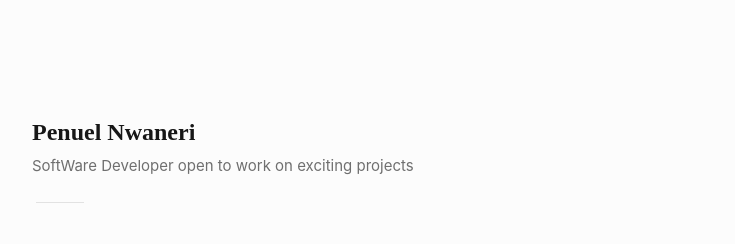
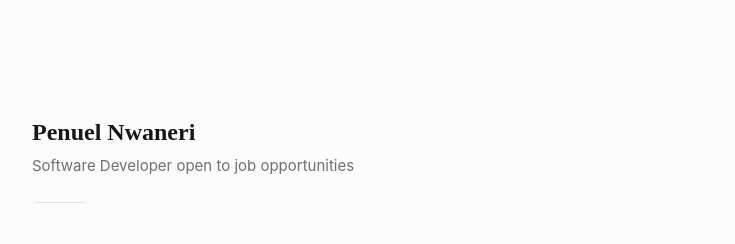
Before and after one commit to dannwaneri/portfolio_v4, a React (Create React App) app: page / in a window 1280 px wide. Shown: the top 244 px of the page, without its empty margins (264-999 px from the left). Built offline with nearby package versions, Linux system fonts and the light colour scheme.

Commit message:
edited Titlecontainer

```diff
--- a/public/index.html
+++ b/public/index.html
@@ -24,7 +24,7 @@
       work correctly both with client-side routing and a non-root public URL.
       Learn how to configure a non-root public URL by running `npm run build`.
     -->
-    <title>React App</title>
+    <title>Penuel Nwaneri</title>
   </head>
   <body>
     <noscript>You need to enable JavaScript to run this app.</noscript>
--- a/src/components/Home/Home.component.jsx
+++ b/src/components/Home/Home.component.jsx
@@ -3,7 +3,7 @@ import { NameContainer,TitleContainer,LineContainer} from "./home.style";
 const Home = () => (
     <div style={{opacity: 1}}>
     <NameContainer>Penuel Nwaneri</NameContainer>
-    <TitleContainer>SoftWare Developer open to work on exciting projects</TitleContainer>
+    <TitleContainer>Software Developer  open to job opportunities</TitleContainer>
     <LineContainer/>
     <TitleContainer>I care deeply about users, performance, accessibility, and having things be functional. I am especially interested in solving complex problems through data-driven processes that translate business objectives into solutions.If this sounds good to you,Feel free to throw me an email!</TitleContainer>
     </div>
```
